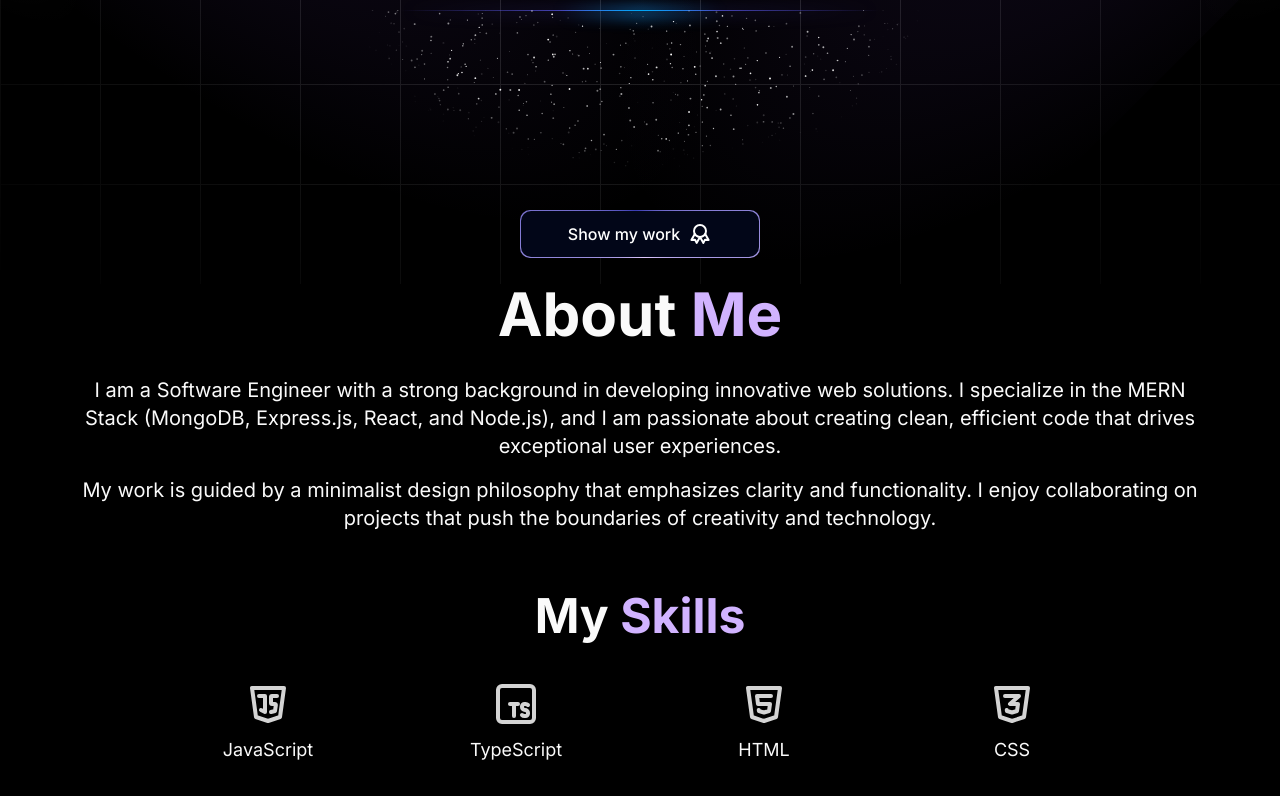
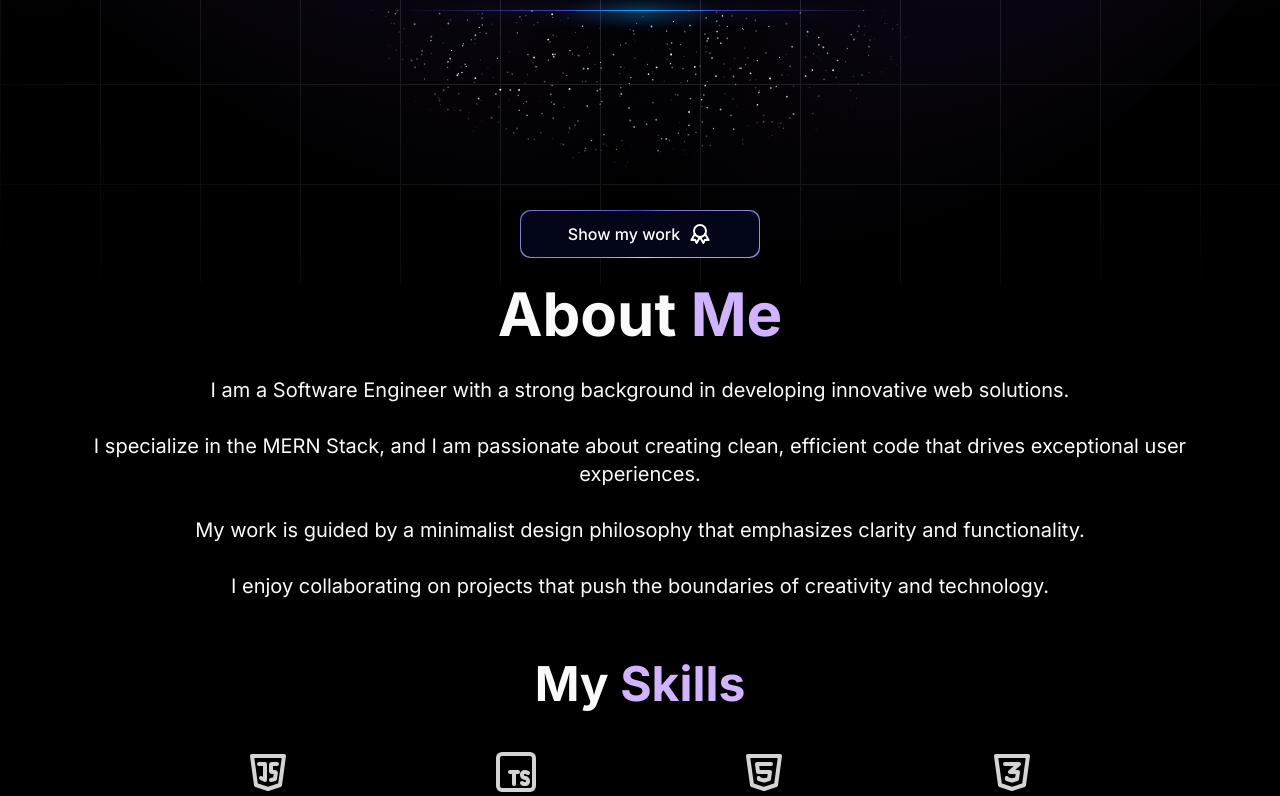
Before and after one commit to sherard-dalaguit/stephen_portfolio, a Next.js app: page / in a window 1280 px wide. Shown: the part 516-1312 px from the top of the page. Built offline with nearby package versions, Linux system fonts and the light colour scheme.

Commit message:
updated aboutMe margins/padding

```diff
--- a/components/AboutMe.tsx
+++ b/components/AboutMe.tsx
@@ -3,21 +3,22 @@ import Tools from "@/components/Tools";
 
 const AboutMe = () => {
 	return (
-		<div id="about" className="max-w-screen-xl mx-auto w-full pb-40 px-20">
+		<div id="about" className="max-w-screen-xl mx-auto w-full pb-40 px-8 md:px-20">
 			<h1 className="text-center font-bold text-[40px] md:text-5xl lg:text-6xl">
 				About <span className="text-[#d1b3ff]">Me</span>
 			</h1>
 			<p className="mt-8 text-center text-lg lg:text-xl">
 				I am a Software Engineer with a strong background in developing innovative web solutions.
-				I specialize in the MERN Stack (MongoDB, Express.js, React, and Node.js), and I am passionate about creating clean,
-				efficient code that drives exceptional user experiences.
-			</p>
-			<p className="mt-4 text-center text-lg lg:text-xl">
+				<br /><br />
+				I specialize in the MERN Stack, and I am passionate about creating
+				clean, efficient code that drives exceptional user experiences.
+				<br /><br />
 				My work is guided by a minimalist design philosophy that emphasizes clarity and functionality.
+				<br /><br />
 				I enjoy collaborating on projects that push the boundaries of creativity and technology.
 			</p>
-			<Skills />
-			<Tools />
+			<Skills/>
+			<Tools/>
 		</div>
 	)
 }
```
